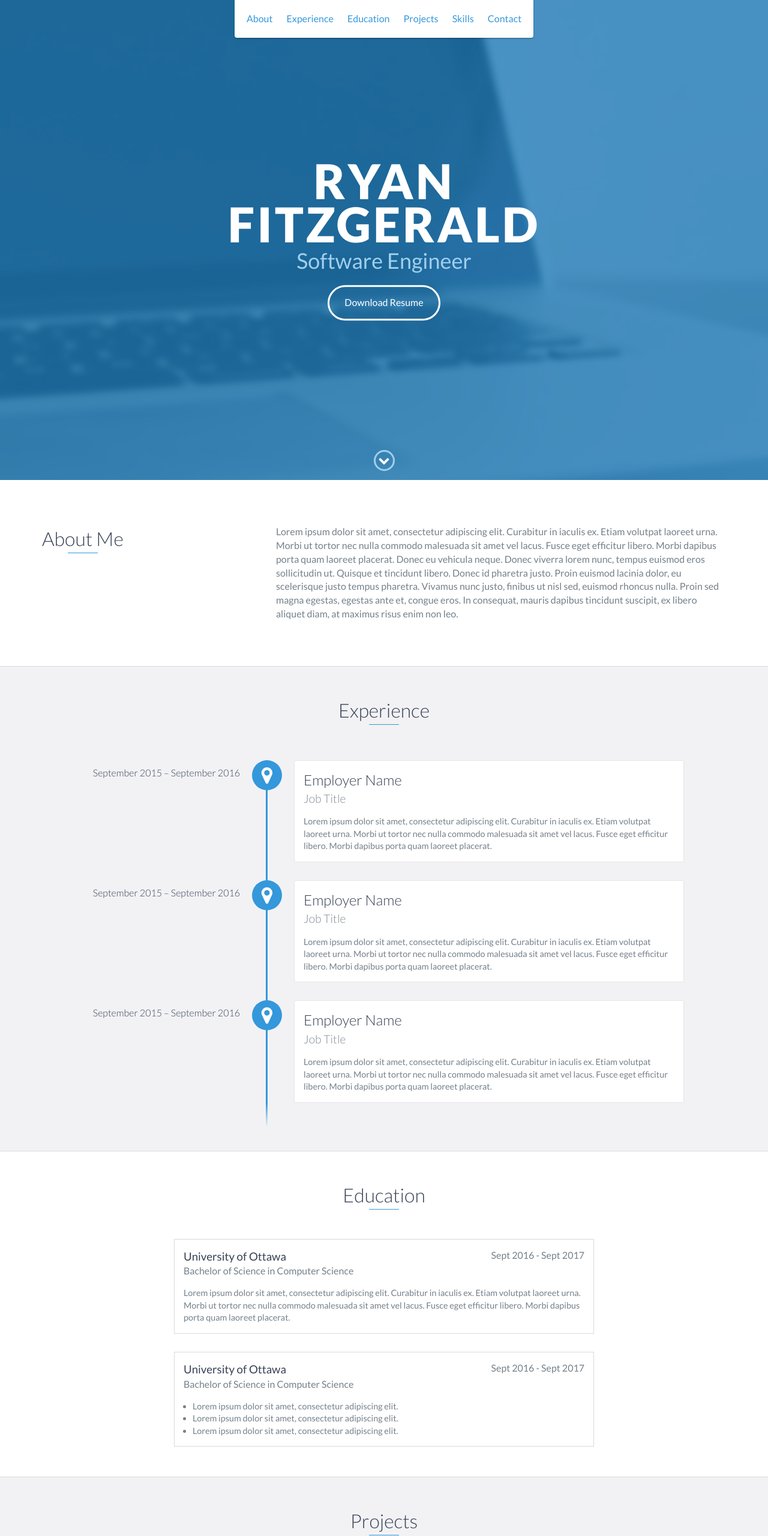
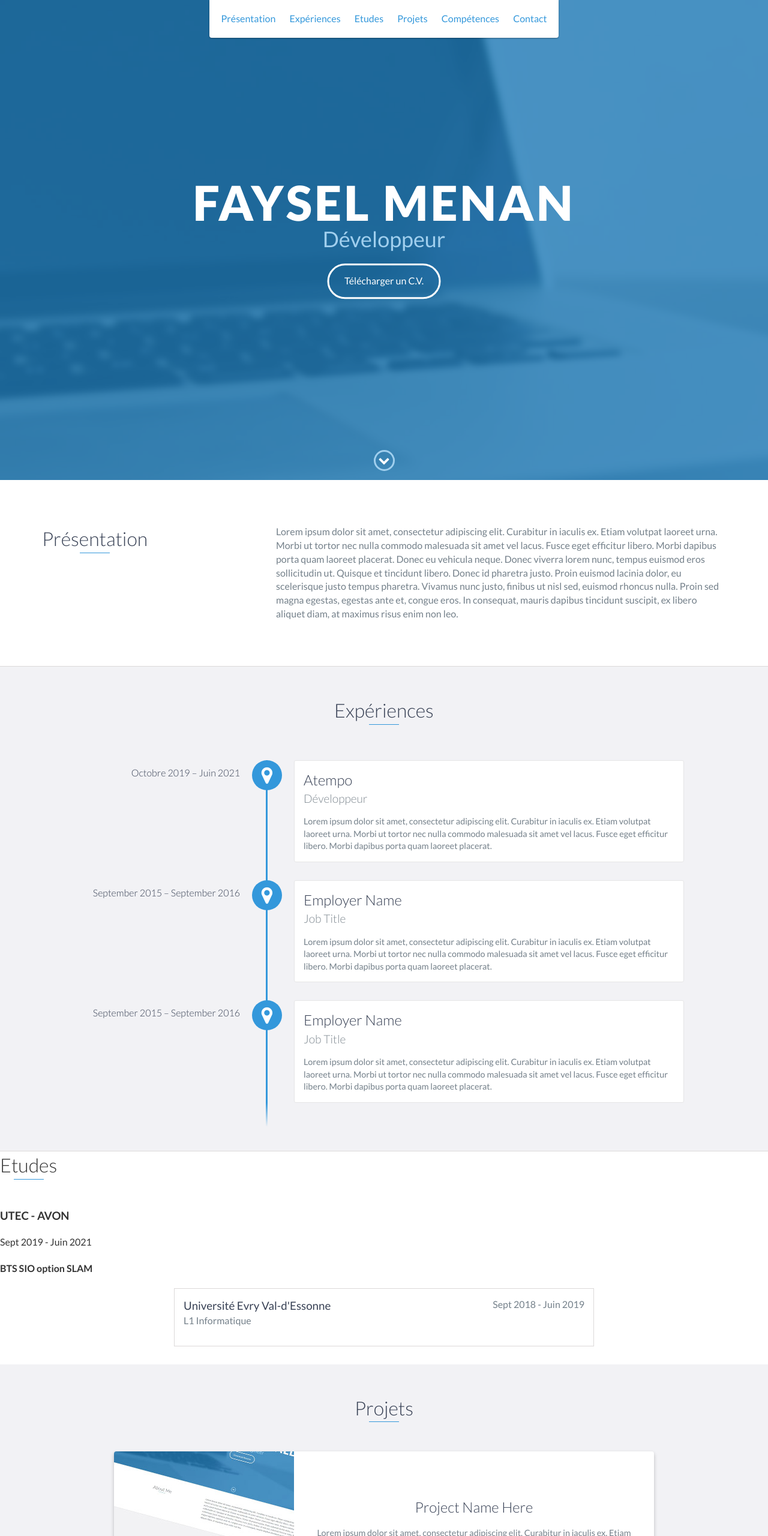
Before and after one commit to Siafall/portfolio, a website: page index.html in a window 1280 px wide. Shown: the top 2560 px of the page at 60% size. Drawn offline with nearby package versions, Linux system fonts and the light colour scheme.

Commit message:
Portfolio

```diff
--- a/index.html
+++ b/index.html
@@ -5,7 +5,7 @@
     <meta charset="utf-8">
     <meta http-equiv="X-UA-Compatible" content="IE=edge">
     <meta name="viewport" content="width=device-width, initial-scale=1">
-    <title>My Portfolio</title>
+    <title>Portfolio de Faysel MENAN</title>
 	<link rel="shortcut icon" href="favicon.ico" type="image/x-icon">
 	<link rel="icon" href="favicon.ico" type="image/x-icon">
     <link href="https://fonts.googleapis.com/css?family=Lato:300,400,700,900" rel="stylesheet">
@@ -25,19 +25,19 @@
         </div>
         <ul id="menu" class="shadow">
             <li>
-                <a href="#about">About</a>
+                <a href="#about">Présentation</a>
             </li>
             <li>
-                <a href="#experience">Experience</a>
+                <a href="#experience">Expériences</a>
             </li>
             <li>
-                <a href="#education">Education</a>
+                <a href="#education">Etudes</a>
             </li>
             <li>
-                <a href="#projects">Projects</a>
+                <a href="#projects">Projets</a>
             </li>
             <li>
-                <a href="#skills">Skills</a>
+                <a href="#skills">Compétences</a>
             </li>
             <li>
                 <a href="#contact">Contact</a>
@@ -48,9 +48,9 @@
 
     <div id="lead">
         <div id="lead-content">
-            <h1>Ryan Fitzgerald</h1>
-            <h2>Software Engineer</h2>
-            <a href="#" class="btn-rounded-white">Download Resume</a>
+            <h1>Faysel MENAN</h1>
+            <h2>Développeur</h2>
+            <a href="#" class="btn-rounded-white">Télécharger un C.V.</a>
         </div>
         <!-- End #lead-content -->
 
@@ -69,7 +69,7 @@
         <div class="container">
             <div class="row">
                 <div class="col-md-4">
-                    <h2 class="heading">About Me</h2>
+                    <h2 class="heading">Présentation</h2>
                 </div>
                 <div class="col-md-8">
                     <p>
@@ -84,11 +84,11 @@
     <!-- End #about -->
 
     <div id="experience" class="background-alt">
-        <h2 class="heading">Experience</h2>
+        <h2 class="heading">Expériences</h2>
         <div id="experience-timeline">
-            <div data-date="September 2015 – September 2016">
-                <h3>Employer Name</h3>
-                <h4>Job Title</h4>
+            <div data-date="Octobre 2019 – Juin 2021">
+                <h3>Atempo</h3>
+                <h4>Développeur</h4>
                 <p>
                     Lorem ipsum dolor sit amet, consectetur adipiscing elit. Curabitur in iaculis ex. Etiam volutpat laoreet urna. Morbi ut tortor nec nulla commodo malesuada sit amet vel lacus. Fusce eget efficitur libero. Morbi dapibus porta quam laoreet placerat.
                 </p>
@@ -113,40 +113,26 @@
     </div>
     <!-- End #experience -->
 
-    <div id="education">
-        <h2 class="heading">Education</h2>
-        <div class="education-block">
-            <h3>University of Ottawa</h3>
-            <span class="education-date">Sept 2016 - Sept 2017</span>
-            <h4>Bachelor of Science in Computer Science</h4>
-            <p>
-                Lorem ipsum dolor sit amet, consectetur adipiscing elit. Curabitur in iaculis ex. Etiam volutpat laoreet urna. Morbi ut tortor nec nulla commodo malesuada sit amet vel lacus. Fusce eget efficitur libero. Morbi dapibus porta quam laoreet placerat.
-            </p>
+    <div id="etudes">
+        <h2 class="heading">Etudes</h2>
+        <div class="etudes-block">
+            <h3>UTEC - AVON</h3>
+            <span class="education-date">Sept 2019 - Juin 2021</span>
+            <h4>BTS SIO option SLAM</h4>
         </div>
         <!-- End .education-block -->
 
         <div class="education-block">
-            <h3>University of Ottawa</h3>
-            <span class="education-date">Sept 2016 - Sept 2017</span>
-            <h4>Bachelor of Science in Computer Science</h4>
-            <ul>
-                <li>
-                    Lorem ipsum dolor sit amet, consectetur adipiscing elit.
-                </li>
-                <li>
-                    Lorem ipsum dolor sit amet, consectetur adipiscing elit.
-                </li>
-                <li>
-                    Lorem ipsum dolor sit amet, consectetur adipiscing elit.
-                </li>
-            </ul>
+            <h3>Université Evry Val-d'Essonne</h3>
+            <span class="education-date">Sept 2018 - Juin 2019</span>
+            <h4>L1 Informatique</h4>
         </div>
         <!-- End .education-block -->
     </div>
     <!-- End #education -->
 
     <div id="projects" class="background-alt">
-        <h2 class="heading">Projects</h2>
+        <h2 class="heading">Projets</h2>
         <div class="container">
             <div class="row">
                 <div class="project shadow-large">
@@ -185,31 +171,22 @@
     </div>
     <!-- End #projects -->
 
-    <div id="skills">
-        <h2 class="heading">Skills</h2>
+    <div id="competences">
+        <h2 class="heading">Compétences</h2>
         <ul>
+            <li>Python</li>
+            <li>Unity</li>
+            <li>Perl</li>
+            <li>Mathlabs</li>
+            <li>SolidWorks</li>
             <li>JavaScript</li>
-            <li>Python</li>
-            <li>Ruby</li>
-            <li>Go</li>
-            <li>Node.js</li>
-            <li>AngularJs</li>
-            <li>React</li>
-            <li>Elixir</li>
             <li>Java</li>
-            <li>C</li>
+            <li>HTML</li>
             <li>C#</li>
             <li>C++</li>
             <li>Ruby on Rails</li>
-            <li>JavaScript</li>
             <li>Python</li>
             <li>Ruby</li>
-            <li>Go</li>
-            <li>Node.js</li>
-            <li>AngularJs</li>
-            <li>React</li>
-            <li>Elixir</li>
-            <li>Java</li>
             <li>C</li>
             <li>C#</li>
             <li>C++</li>
@@ -219,13 +196,13 @@
     <!-- End #skills -->
 
     <div id="contact">
-        <h2>Get in Touch</h2>
+        <h2>Garder le contact</h2>
         <div id="contact-form">
-            <form method="POST" action="https://formspree.io/email@email.com">
+            <form method="POST" action="https://formspree.io/xoqqaeky">
                 <input type="hidden" name="_subject" value="Contact request from personal website" />
                 <input type="email" name="_replyto" placeholder="Your email" required>
                 <textarea name="message" placeholder="Your message" required></textarea>
-                <button type="submit">Send</button>
+                <button type="submit">Envoyer</button>
             </form>
         </div>
         <!-- End #contact-form -->
@@ -237,7 +214,7 @@
             <div class="row">
                 <div class="col-sm-5 copyright">
                     <p>
-                        Copyright &copy; 2017 YOUR NAME
+                        Copyright &copy; 2019 Faysel
                     </p>
                 </div>
                 <div class="col-sm-2 top">
@@ -248,7 +225,7 @@
                 <div class="col-sm-5 social">
                     <ul>
                         <li>
-                            <a href="https://github.com/" target="_blank"><i class="fa fa-github" aria-hidden="true"></i></a>
+                            <a href="https://github.com/Siafall" target="_blank"><i class="fa fa-github" aria-hidden="true"></i></a>
                         </li>
                         <li>
                             <a href="https://stackoverflow.com/" target="_blank"><i class="fa fa-stack-overflow" aria-hidden="true"></i></a>
@@ -262,9 +239,6 @@
                         <li>
                             <a href="https://twitter.com/" target="_blank"><i class="fa fa-twitter" aria-hidden="true"></i></a>
                         </li>
-                        <li>
-                            <a href="https://plus.google.com/" target="_blank"><i class="fa fa-google-plus" aria-hidden="true"></i></a>
-                        </li>
                     </ul>
                 </div>
             </div>
```
